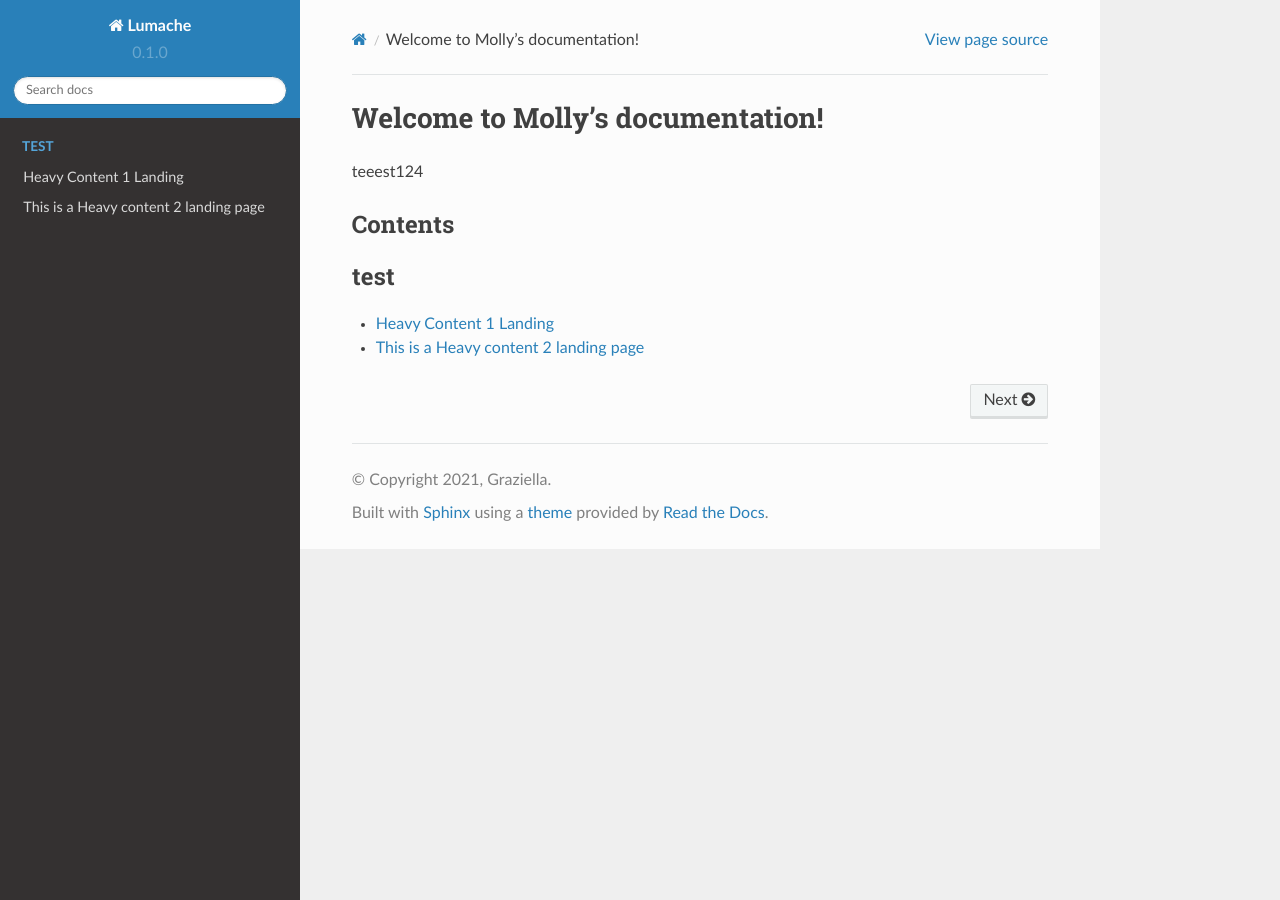
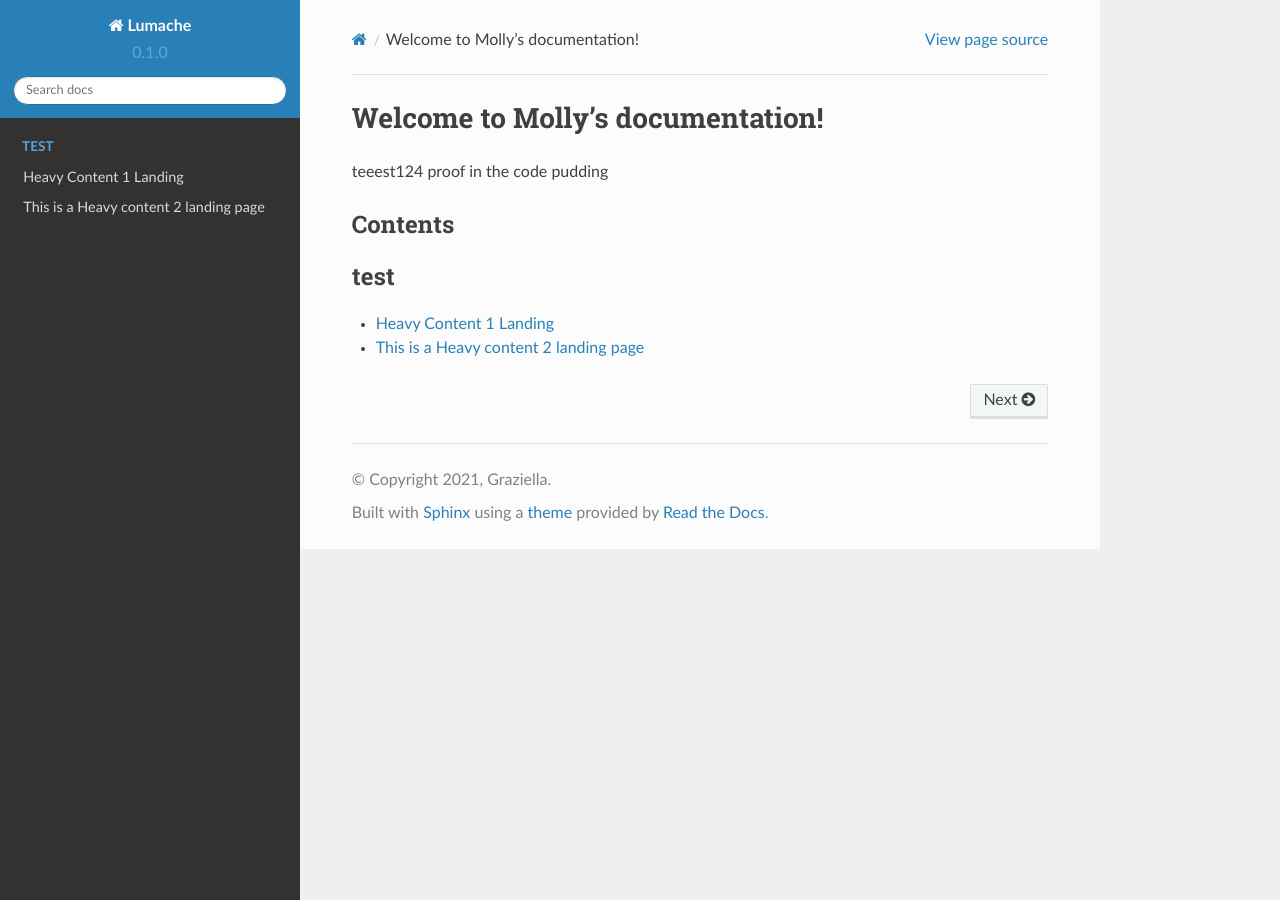
Before and after one commit to mhall4360/gridlab-D-docs, a Sphinx documentation site: the page built from docs/source/index.rst, in a window 1280 px wide. Built offline with Sphinx 7.4.7 and the Read the Docs theme 2.0.0, drawn with Linux system fonts in a browser that asks for light colours.

Commit message:
Update index.rst

```diff
--- a/docs/source/index.rst
+++ b/docs/source/index.rst
@@ -1,6 +1,7 @@
 Welcome to Molly's documentation!
 ===================================
 teeest124
+proof in the code pudding
 
 
 
```
